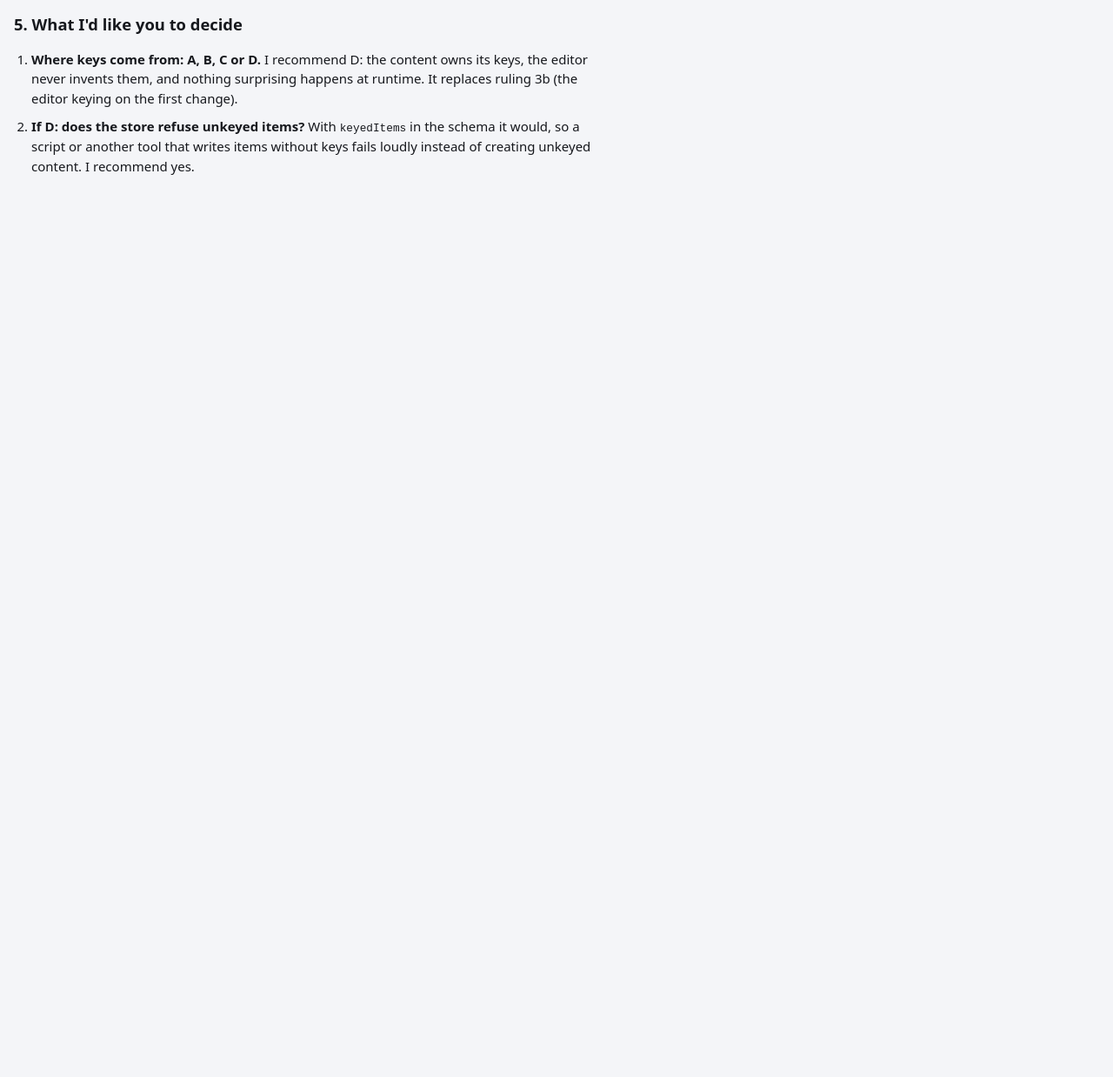
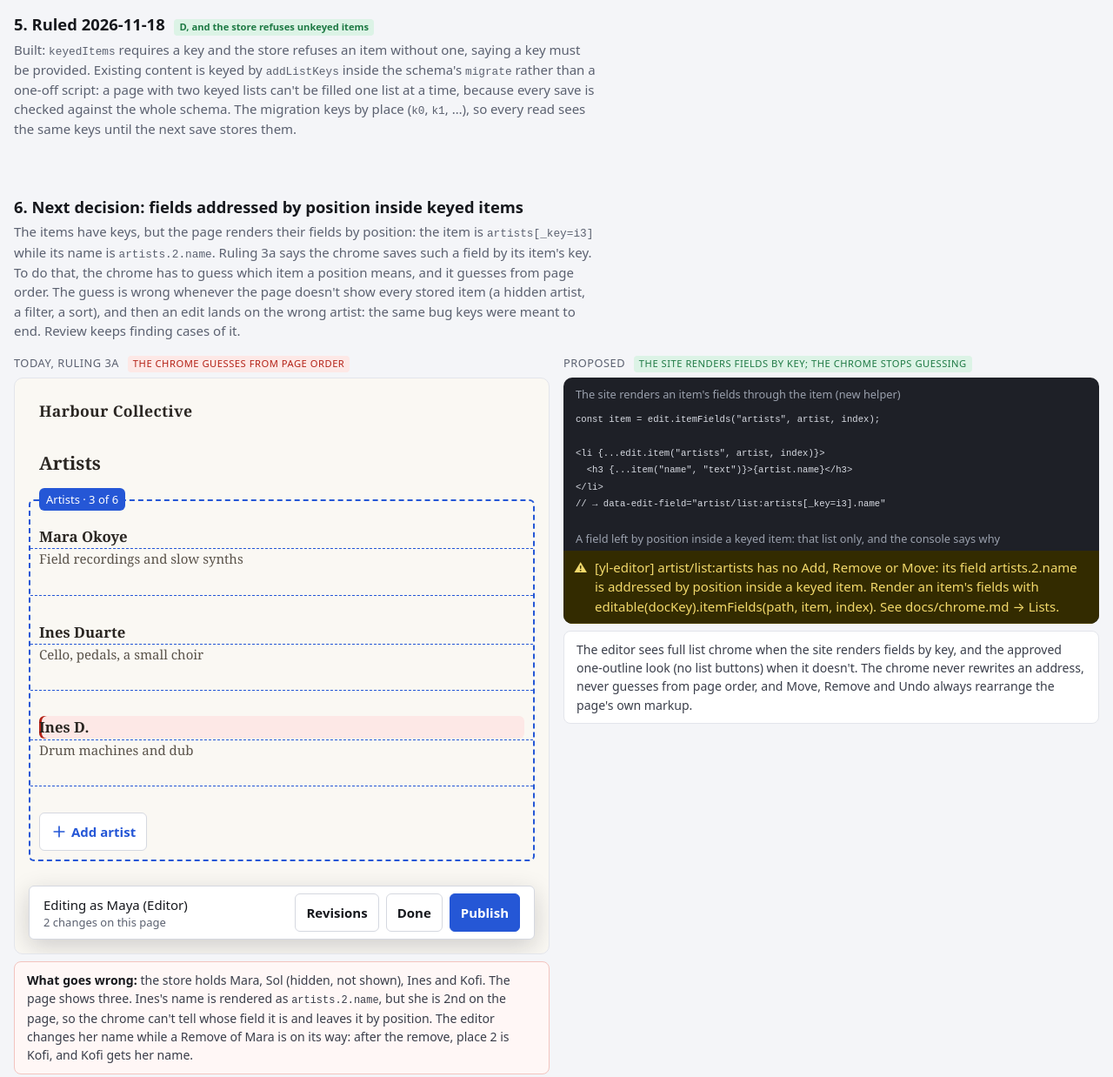
Before and after one commit to Forne14/yl-editor, a website: page docs/specs/artefacts/2026-11-list-keys.html in a window 1280 px wide. Shown: the part 5620-6858 px from the top of the page at 87% size. Before the commit the page ends 5901 px from the top, so only its background shows below. Drawn offline with Linux system fonts and the light colour scheme.

Commit message:
docs(specs): the fields-by-position decision, in the list keys explainer (#28)
Co-Authored-By: Claude Opus 5.5 <noreply@anthropic.com>

```diff
--- a/docs/specs/artefacts/2026-11-list-keys.html
+++ b/docs/specs/artefacts/2026-11-list-keys.html
@@ -1017,18 +1017,77 @@ await addListKeys(store, "artist/list", "artists");
         editable.
       </p>
 
-      <h2>5. What I'd like you to decide</h2>
+      <h2>5. Ruled 2026-11-18 <span class="tag rec">D, and the store refuses unkeyed items</span></h2>
+      <p class="note">
+        Built: <code>keyedItems</code> requires a key and the store refuses an item without one, saying a key must be
+        provided. Existing content is keyed by <code>addListKeys</code> inside the schema's <code>migrate</code> rather
+        than a one-off script: a page with two keyed lists can't be filled one list at a time, because every save is
+        checked against the whole schema. The migration keys by place (<code>k0</code>, <code>k1</code>, …), so every
+        read sees the same keys until the next save stores them.
+      </p>
+
+      <!-- ===================================== 6. Fields by position ===================================== -->
+      <h2>6. Next decision: fields addressed by position inside keyed items</h2>
+      <p class="note">
+        The items have keys, but the page renders their fields by position: the item is
+        <code>artists[_key=i3]</code> while its name is <code>artists.2.name</code>. Ruling 3a says the chrome saves
+        such a field by its item's key. To do that, the chrome has to guess which item a position means, and it guesses
+        from page order. The guess is wrong whenever the page doesn't show every stored item (a hidden artist, a filter,
+        a sort), and then an edit lands on the wrong artist: the same bug keys were meant to end. Review keeps finding
+        cases of it.
+      </p>
+      <div class="pair">
+        <figure>
+          <figcaption>Today, ruling 3a <span class="tag now">the chrome guesses from page order</span></figcaption>
+          <div class="frame" data-demo="pos-hidden"></div>
+          <p class="callout bad">
+            <b>What goes wrong:</b> the store holds Mara, Sol (hidden, not shown), Ines and Kofi. The page shows three.
+            Ines's name is rendered as <code>artists.2.name</code>, but she is 2nd on the page, so the chrome can't tell
+            whose field it is and leaves it by position. The editor changes her name while a Remove of Mara is on its
+            way: after the remove, place 2 is Kofi, and Kofi gets her name.
+          </p>
+        </figure>
+        <figure>
+          <figcaption>
+            Proposed <span class="tag rec">the site renders fields by key; the chrome stops guessing</span>
+          </figcaption>
+          <div class="devcode">
+            <p class="devcode__label">The site renders an item's fields through the item (new helper)</p>
+            <pre><code>const item = edit.itemFields("artists", artist, index);
+
+&lt;li {...edit.item("artists", artist, index)}&gt;
+  &lt;h3 {...item("name", "text")}&gt;{artist.name}&lt;/h3&gt;
+&lt;/li&gt;
+// → data-edit-field="artist/list:artists[_key=i3].name"</code></pre>
+            <p class="devcode__label">
+              A field left by position inside a keyed item: that list only, and the console says why
+            </p>
+            <div class="console__row">
+              <span>⚠</span
+              ><span
+                >[yl-editor] artist/list:artists has no Add, Remove or Move: its field artists.2.name is addressed by
+                position inside a keyed item. Render an item's fields with editable(docKey).itemFields(path, item,
+                index). See docs/chrome.md → Lists.</span
+              >
+            </div>
+          </div>
+          <p class="callout">
+            The editor sees full list chrome when the site renders fields by key, and the approved one-outline look (no
+            list buttons) when it doesn't. The chrome never rewrites an address, never guesses from page order, and
+            Move, Remove and Undo always rearrange the page's own markup.
+          </p>
+        </figure>
+      </div>
+
+      <h2>7. What I'd like you to decide</h2>
       <ol class="asks">
         <li>
-          <b>Where keys come from: A, B, C or D.</b> I recommend D: the content owns its keys, the editor never invents
-          them, and nothing surprising happens at runtime. It replaces ruling 3b (the editor keying on the first
-          change).
+          <b>Fields by position inside keyed items: keep ruling 3a (the chrome guesses), or move it to the site?</b> I
+          recommend moving it to the site: a new <code>edit.itemFields(path, item, index)</code> helper renders an
+          item's fields by key, and a field left by position makes that list keep the one outline with no list buttons
+          and a console note. This replaces ruling 3a.
         </li>
-        <li>
-          <b>If D: does the store refuse unkeyed items?</b> With <code>keyedItems</code> in the schema it would, so a
-          script or another tool that writes items without keys fails loudly instead of creating unkeyed content. I
-          recommend yes.
-        </li>
+        <li><b>The console note's wording</b>, as shown above, for the site's developer (editors never see it).</li>
       </ol>
     </main>
 
@@ -1167,6 +1226,16 @@ await addListKeys(store, "artist/list", "artists");
               chromeList({ label: "Events", noun: "event", max: 8, items: EVENTS, body: artistBody, actions: false }),
             ),
           "d-editor": () => page("Artists", artists([ROSTER[0], ROSTER[1], ROSTER[2]], { open: 1 })),
+          "pos-hidden": () =>
+            page(
+              "Artists",
+              artists([ROSTER[0], ROSTER[2], { ...KOFI, name: "Ines D." }], {
+                body: (artist) =>
+                  `<div><h4 class="cms-field ${artist.name === "Ines D." ? "wrong" : ""}">${esc(artist.name)}</h4>${field("p", artist.line)}</div>`,
+              }),
+              "",
+              "2 changes on this page",
+            ),
         };
         const TIMELINES = {};
 
```
